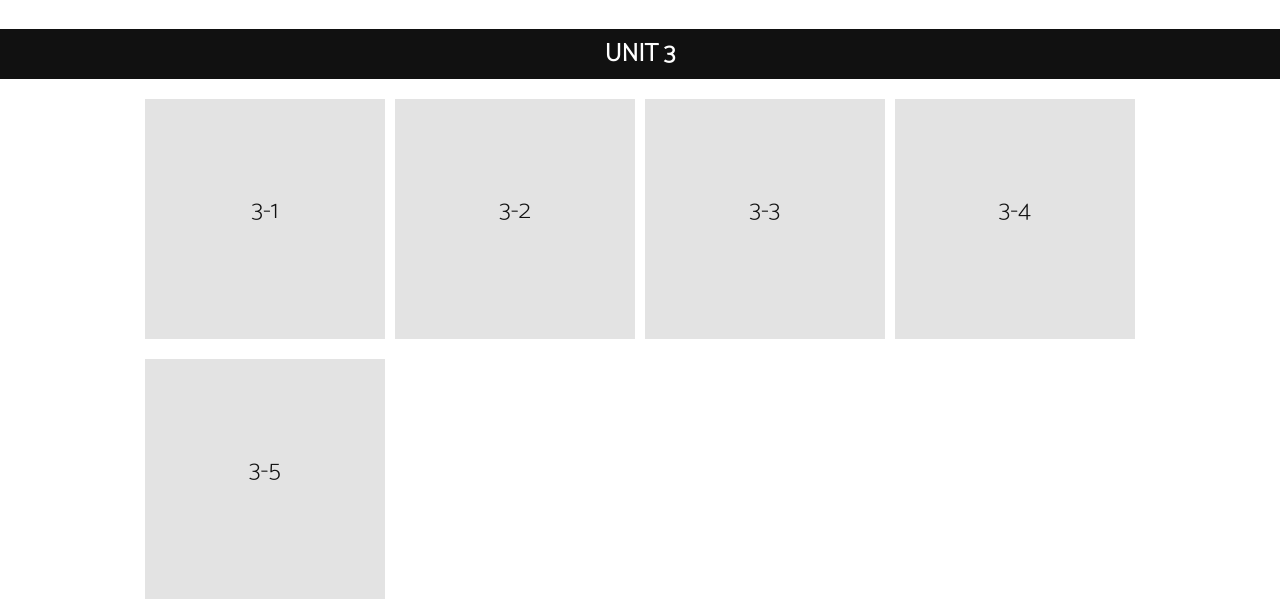
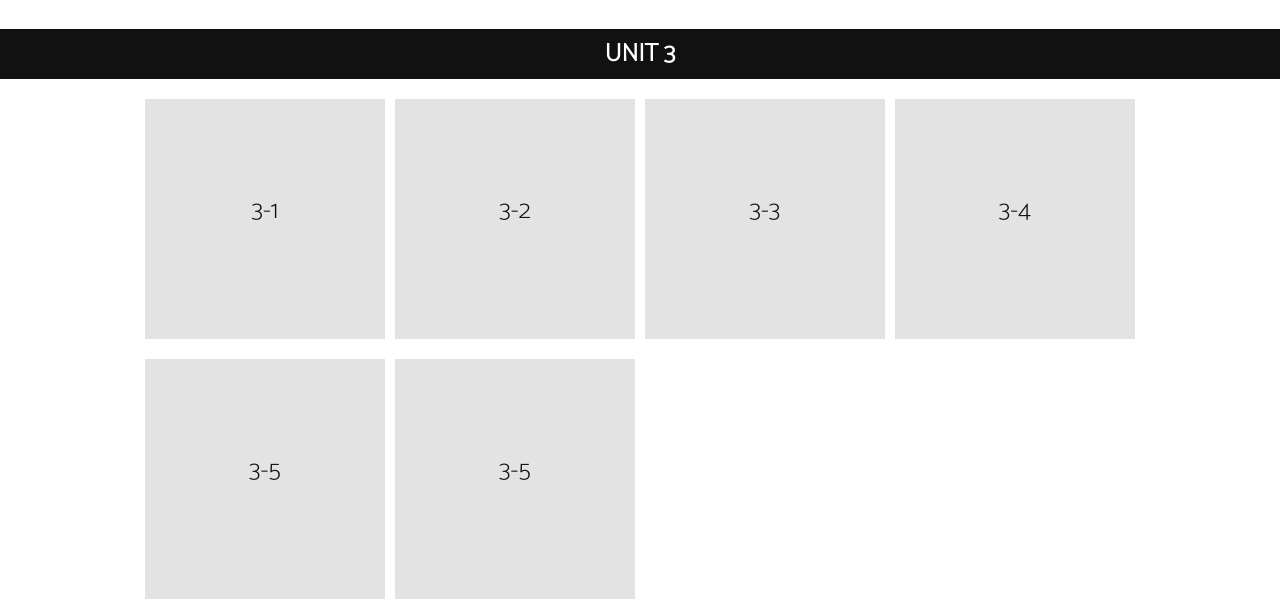
Before and after one commit to TomPn/Math-Tutoring-Website, a plain HTML site: page calculus-unit3.html in a window 1280 px wide. Shown: the part 91-707 px from the top of the page. Drawn offline with Linux system fonts and the light colour scheme.

Commit message:
daily update

```diff
--- a/calculus-unit3.html
+++ b/calculus-unit3.html
@@ -49,6 +49,11 @@
                         <p>3-5</p>
                     </div>
                 </a>
+                <a href="https://drive.google.com/file/d/1nrevLAQC75YBXx5ZqTiwyYfbmyE7p2c4/view?usp=sharing">
+                    <div>
+                        <p>3-5</p>
+                    </div>
+                </a>
             </div>
         </section>
     </main>
```
Also changed, not shown: 1 other file.
